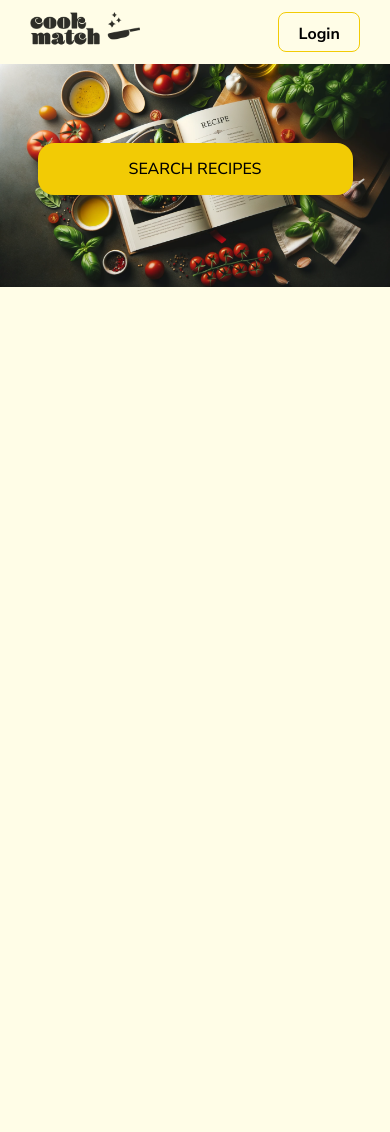
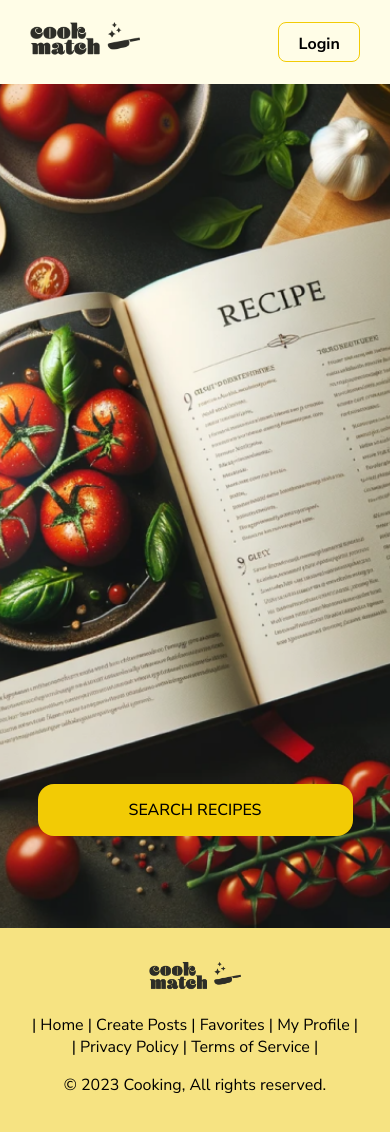
Before and after one commit to No-Country/s11-01-m-node-react, a React (Vite) app in the folder client/: page / in a window 390 px wide. Shown: the top 1132 px of the page. Before the commit the page ends 908 px from the top, so only its background shows below. Built offline with nearby package versions, Linux system fonts and the light colour scheme.

Commit message:
feat/footer css fixes

```diff
--- a/client/src/App.jsx
+++ b/client/src/App.jsx
@@ -4,6 +4,7 @@ import Home from "./Pages/Home/Home";
 import Landing from "./Pages/Landing/Landing";
 import Header from "./assets/Header/Header";
 import Recipies from "./Pages/Home/Recipies";
+import Footer from "./assets/Footer/Footer";
 
 function App() {
   return (
@@ -15,8 +16,8 @@ function App() {
         <Route exact path="/home" element={<Home />} />
         <Route exact path="/login" element={''} />
         <Route exact path="/" element={<Landing />} />
-
         </Routes>
+        <Footer />
       </BrowserRouter>
     </>
   );
--- a/client/src/Pages/Landing/landing.css
+++ b/client/src/Pages/Landing/landing.css
@@ -1,9 +1,11 @@
 .landing-background{
     width: 100vw;
-    height: 100vh;
+    height: 90vh;
 }
 .big-img{
     width: 100vw;
+    height: 90vh;
+    object-fit: cover;
 }
 
 .title-box{
@@ -23,13 +25,19 @@
 }
 @media only screen and (min-width: 700px) and (max-width: 1025px){
     .title-box{
-        margin-top: -100px;
+        margin-top: -150px;
     }
     .button{
         padding: 12px 60px;
     }
 }
 @media only screen and (min-width: 300px) and (max-width: 699px){
+    .landing-background{
+        height: 100vh;
+    }
+    .big-img{
+        height: 100vh;
+    }
     .title-box{
         text-align: center;
         margin: -150px auto 0px;
--- /dev/null
+++ b/client/src/assets/Footer/Footer.jsx
@@ -0,0 +1,13 @@
+import "./footer.css"
+import Logo from '../img/logo3.png'
+const Footer = () => {
+  return (
+    <div className="footer-background">
+        <img src={Logo} alt="" />
+        <p>| Home | Create Posts | Favorites | My Profile | <br></br>| Privacy Policy | Terms of Service | </p>
+        <p>© 2023 Cooking, All rights reserved.</p>
+    </div>
+  )
+}
+
+export default Footer
--- /dev/null
+++ b/client/src/assets/Footer/footer.css
@@ -0,0 +1,21 @@
+.footer-background{
+    background-color: #F6E382;
+    ;
+    height: 16rem;
+    text-align: center;
+}
+.footer-background img{
+   height: 4rem;
+    margin-top: 3rem;
+}
+
+
+@media only screen and (min-width: 300px) and (max-width: 699px){
+    .footer-background{
+        height: 14rem;
+    }
+    .footer-background img{
+        height: 2rem;
+        margin-top: 2rem;
+    }
+}
--- a/client/src/assets/Header/header.css
+++ b/client/src/assets/Header/header.css
@@ -5,6 +5,7 @@
     justify-content: space-between;
     align-items: center;
     box-sizing: border-box;
+    height: 10vh;
 }
 .logo{
     width: 110px;
```
